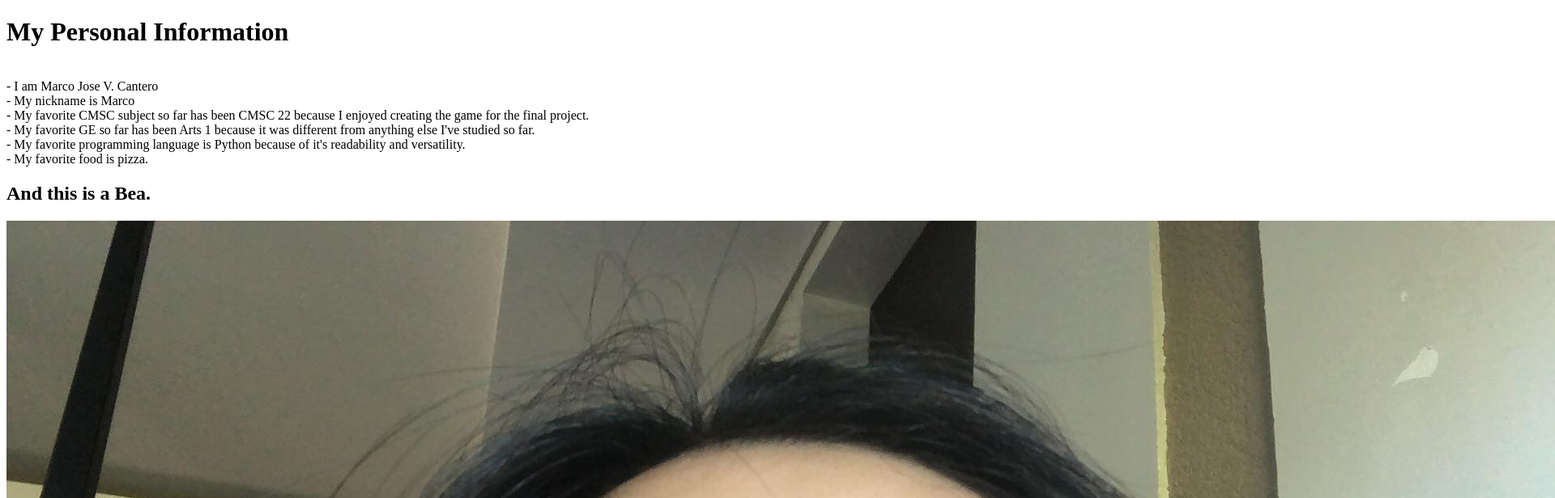
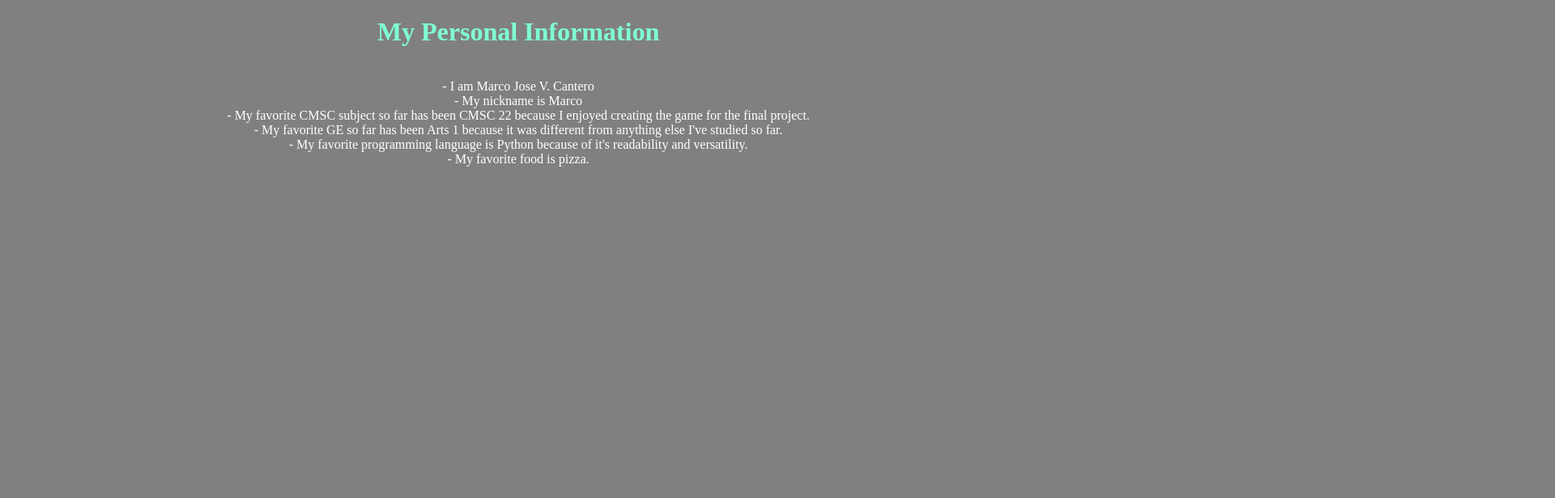
Before and after one commit to marcovcantero/marcovcantero.github.io, a plain HTML site: page index.html in a window 1280 px wide. Shown: the top 616 px of the page at 81% size, 1920 px wide, since content can reach past the window. Drawn offline with Linux system fonts and the light colour scheme.

Commit message:
Final commit

```diff
--- a/index.html
+++ b/index.html
@@ -2,6 +2,7 @@
 <html>
     <head>
         <title>Marco Cantero's Personal Information</title>
+        <link rel="stylesheet" href="styles.css">
     </head>
     <body>
         <h1>My Personal Information</h1>
@@ -11,6 +12,5 @@
         <br>- My favorite GE so far has been Arts 1 because it was different from anything else I've studied so far.
         <br>- My favorite programming language is Python because of it's readability and versatility.
         <br>- My favorite food is pizza.
-        <h2> And this is a Bea.</h2> <img src="bea.jpg">
     </body>
 </html>
--- /dev/null
+++ b/styles.css
@@ -0,0 +1,10 @@
+h1 {
+    color: aquamarine;
+    text-align: center;
+}
+
+body {
+    color: white;
+    background-color: grey;
+    text-align: center;
+}
```
Also changed, not shown: bea.jpg (deleted).
